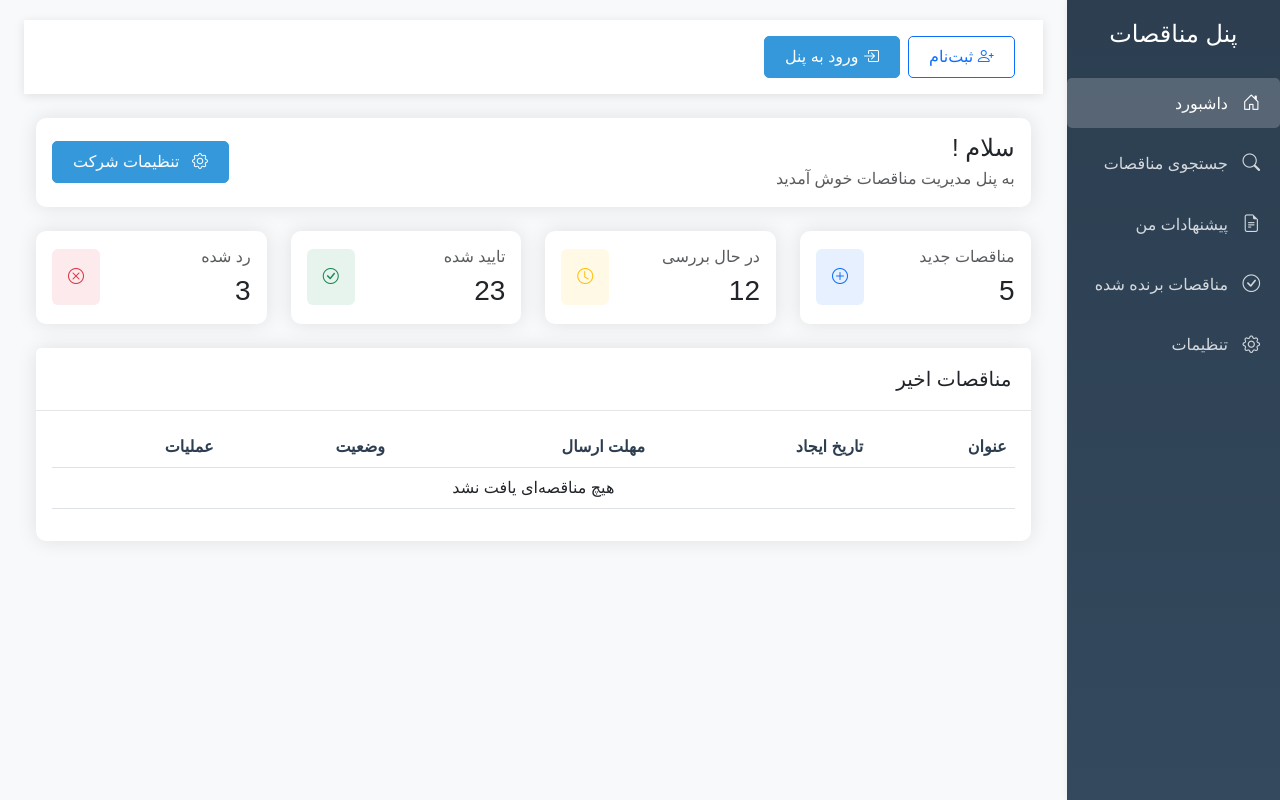
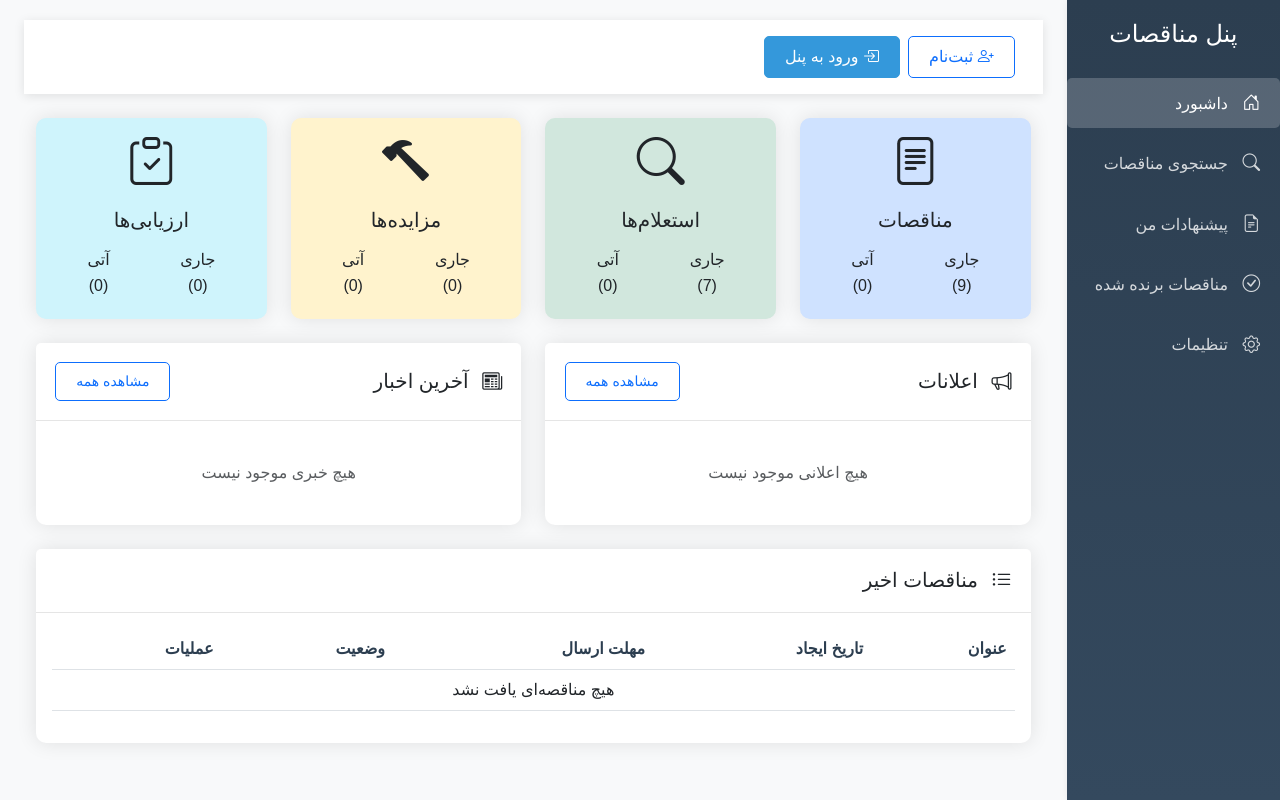
Before and after one commit to khashino/Tender, a Django app: template templates/app2/home.html in a window 1280 px wide. Run offline with Django 5.2, Linux system fonts and the light colour scheme; the template is opened without the code that fills it, so the values that code supplies are empty; some web fonts are replaced.

Commit message:
adding news

```diff
--- a/templates/app2/home.html
+++ b/templates/app2/home.html
@@ -5,95 +5,178 @@
 
 {% block content %}
 <div class="container-fluid">
-    <div class="row">
-        <!-- Welcome Section -->
-        <div class="col-12 mb-4">
-            <div class="card">
-                <div class="card-body">
-                    <div class="d-flex justify-content-between align-items-center">
+    <!-- Main Menu Cards -->
+    <div class="row g-4 mb-4">
+        <!-- Tenders Card -->
+        <div class="col-lg-3 col-md-6">
+            <div class="card h-100 bg-primary-subtle">
+                <div class="card-body text-center">
+                    <div class="mb-3">
+                        <i class="bi bi-file-text display-5"></i>
+                    </div>
+                    <h5 class="card-title mb-3">مناقصات</h5>
+                    <div class="d-flex justify-content-around">
                         <div>
-                            <h4 class="mb-1">سلام {{ user.username }}!</h4>
-                            <p class="text-muted mb-0">به پنل مدیریت مناقصات خوش آمدید</p>
+                            <p class="mb-1">جاری</p>
+                            <h6>(9)</h6>
                         </div>
-                        <a href="{% url 'app2:settings' %}" class="btn btn-primary">
-                            <i class="bi bi-gear me-2"></i>
-                            تنظیمات شرکت
-                        </a>
-                    </div>
-                </div>
-            </div>
-        </div>
-
-        <!-- Quick Stats -->
-        <div class="col-md-3 mb-4">
-            <div class="card">
-                <div class="card-body">
-                    <div class="d-flex justify-content-between align-items-center">
                         <div>
-                            <h6 class="text-muted mb-2">مناقصات جدید</h6>
-                            <h3 class="mb-0">5</h3>
-                        </div>
-                        <div class="bg-primary bg-opacity-10 p-3 rounded">
-                            <i class="bi bi-plus-circle text-primary"></i>
+                            <p class="mb-1">آتی</p>
+                            <h6>(0)</h6>
                         </div>
                     </div>
                 </div>
             </div>
         </div>
 
-        <div class="col-md-3 mb-4">
-            <div class="card">
-                <div class="card-body">
-                    <div class="d-flex justify-content-between align-items-center">
+        <!-- Inquiries Card -->
+        <div class="col-lg-3 col-md-6">
+            <div class="card h-100 bg-success-subtle">
+                <div class="card-body text-center">
+                    <div class="mb-3">
+                        <i class="bi bi-search display-5"></i>
+                    </div>
+                    <h5 class="card-title mb-3">استعلام‌ها</h5>
+                    <div class="d-flex justify-content-around">
                         <div>
-                            <h6 class="text-muted mb-2">در حال بررسی</h6>
-                            <h3 class="mb-0">12</h3>
+                            <p class="mb-1">جاری</p>
+                            <h6>(7)</h6>
                         </div>
-                        <div class="bg-warning bg-opacity-10 p-3 rounded">
-                            <i class="bi bi-clock text-warning"></i>
+                        <div>
+                            <p class="mb-1">آتی</p>
+                            <h6>(0)</h6>
                         </div>
                     </div>
                 </div>
             </div>
         </div>
 
-        <div class="col-md-3 mb-4">
-            <div class="card">
-                <div class="card-body">
-                    <div class="d-flex justify-content-between align-items-center">
+        <!-- Auctions Card -->
+        <div class="col-lg-3 col-md-6">
+            <div class="card h-100 bg-warning-subtle">
+                <div class="card-body text-center">
+                    <div class="mb-3">
+                        <i class="bi bi-hammer display-5"></i>
+                    </div>
+                    <h5 class="card-title mb-3">مزایده‌ها</h5>
+                    <div class="d-flex justify-content-around">
                         <div>
-                            <h6 class="text-muted mb-2">تایید شده</h6>
-                            <h3 class="mb-0">23</h3>
+                            <p class="mb-1">جاری</p>
+                            <h6>(0)</h6>
                         </div>
-                        <div class="bg-success bg-opacity-10 p-3 rounded">
-                            <i class="bi bi-check-circle text-success"></i>
+                        <div>
+                            <p class="mb-1">آتی</p>
+                            <h6>(0)</h6>
                         </div>
                     </div>
                 </div>
             </div>
         </div>
 
-        <div class="col-md-3 mb-4">
-            <div class="card">
-                <div class="card-body">
-                    <div class="d-flex justify-content-between align-items-center">
+        <!-- Evaluations Card -->
+        <div class="col-lg-3 col-md-6">
+            <div class="card h-100 bg-info-subtle">
+                <div class="card-body text-center">
+                    <div class="mb-3">
+                        <i class="bi bi-clipboard-check display-5"></i>
+                    </div>
+                    <h5 class="card-title mb-3">ارزیابی‌ها</h5>
+                    <div class="d-flex justify-content-around">
                         <div>
-                            <h6 class="text-muted mb-2">رد شده</h6>
-                            <h3 class="mb-0">3</h3>
+                            <p class="mb-1">جاری</p>
+                            <h6>(0)</h6>
                         </div>
-                        <div class="bg-danger bg-opacity-10 p-3 rounded">
-                            <i class="bi bi-x-circle text-danger"></i>
+                        <div>
+                            <p class="mb-1">آتی</p>
+                            <h6>(0)</h6>
                         </div>
                     </div>
                 </div>
             </div>
         </div>
+    </div>
 
-        <!-- Recent Tenders -->
+    <!-- Announcements and News Section -->
+    <div class="row g-4 mb-4">
+        <!-- Announcements Section -->
+        <div class="col-lg-6">
+            <div class="card h-100">
+                <div class="card-header d-flex justify-content-between align-items-center">
+                    <h5 class="mb-0">
+                        <i class="bi bi-megaphone me-2"></i>
+                        اعلانات
+                    </h5>
+                    <a href="#" class="btn btn-sm btn-outline-primary">مشاهده همه</a>
+                </div>
+                <div class="card-body">
+                    <div class="list-group list-group-flush">
+                        {% for announcement in announcements %}
+                        <div class="list-group-item">
+                            <div class="d-flex w-100 justify-content-between">
+                                <h6 class="mb-1">{{ announcement.title }}</h6>
+                                <small class="text-muted">{{ announcement.created_at|date:"Y/m/d" }}</small>
+                            </div>
+                            <p class="mb-1">{{ announcement.content|truncatewords:30 }}</p>
+                        </div>
+                        {% empty %}
+                        <div class="text-center py-4">
+                            <p class="text-muted mb-0">هیچ اعلانی موجود نیست</p>
+                        </div>
+                        {% endfor %}
+                    </div>
+                </div>
+            </div>
+        </div>
+
+        <!-- Latest News Section -->
+        <div class="col-lg-6">
+            <div class="card h-100">
+                <div class="card-header d-flex justify-content-between align-items-center">
+                    <h5 class="mb-0">
+                        <i class="bi bi-newspaper me-2"></i>
+                        آخرین اخبار
+                    </h5>
+                    <a href="#" class="btn btn-sm btn-outline-primary">مشاهده همه</a>
+                </div>
+                <div class="card-body">
+                    <div class="list-group list-group-flush">
+                        {% for news in latest_news %}
+                        <div class="list-group-item">
+                            <div class="d-flex">
+                                {% if news.image %}
+                                <div class="flex-shrink-0 me-3">
+                                    <img src="{{ news.image.url }}" alt="{{ news.title }}" class="rounded" style="width: 64px; height: 64px; object-fit: cover;">
+                                </div>
+                                {% endif %}
+                                <div class="flex-grow-1">
+                                    <div class="d-flex w-100 justify-content-between">
+                                        <h6 class="mb-1">{{ news.title }}</h6>
+                                        <small class="text-muted">{{ news.created_at|date:"Y/m/d" }}</small>
+                                    </div>
+                                    <p class="mb-1">{{ news.content|truncatewords:30 }}</p>
+                                </div>
+                            </div>
+                        </div>
+                        {% empty %}
+                        <div class="text-center py-4">
+                            <p class="text-muted mb-0">هیچ خبری موجود نیست</p>
+                        </div>
+                        {% endfor %}
+                    </div>
+                </div>
+            </div>
+        </div>
+    </div>
+
+    <!-- Recent Tenders Section -->
+    <div class="row">
         <div class="col-12">
             <div class="card">
-                <div class="card-header">
-                    <h5 class="mb-0">مناقصات اخیر</h5>
+                <div class="card-header d-flex justify-content-between align-items-center">
+                    <h5 class="mb-0">
+                        <i class="bi bi-list-ul me-2"></i>
+                        مناقصات اخیر
+                    </h5>
                 </div>
                 <div class="card-body">
                     <div class="table-responsive">
```
Also changed, not shown: app2/management/commands/populate_sample_data.py (added, +122 -0 lines), app2/views.py (+6 -2 lines), app2/migrations/0004_announcement_latestnews_notification_message.py (added), db.sqlite3.
